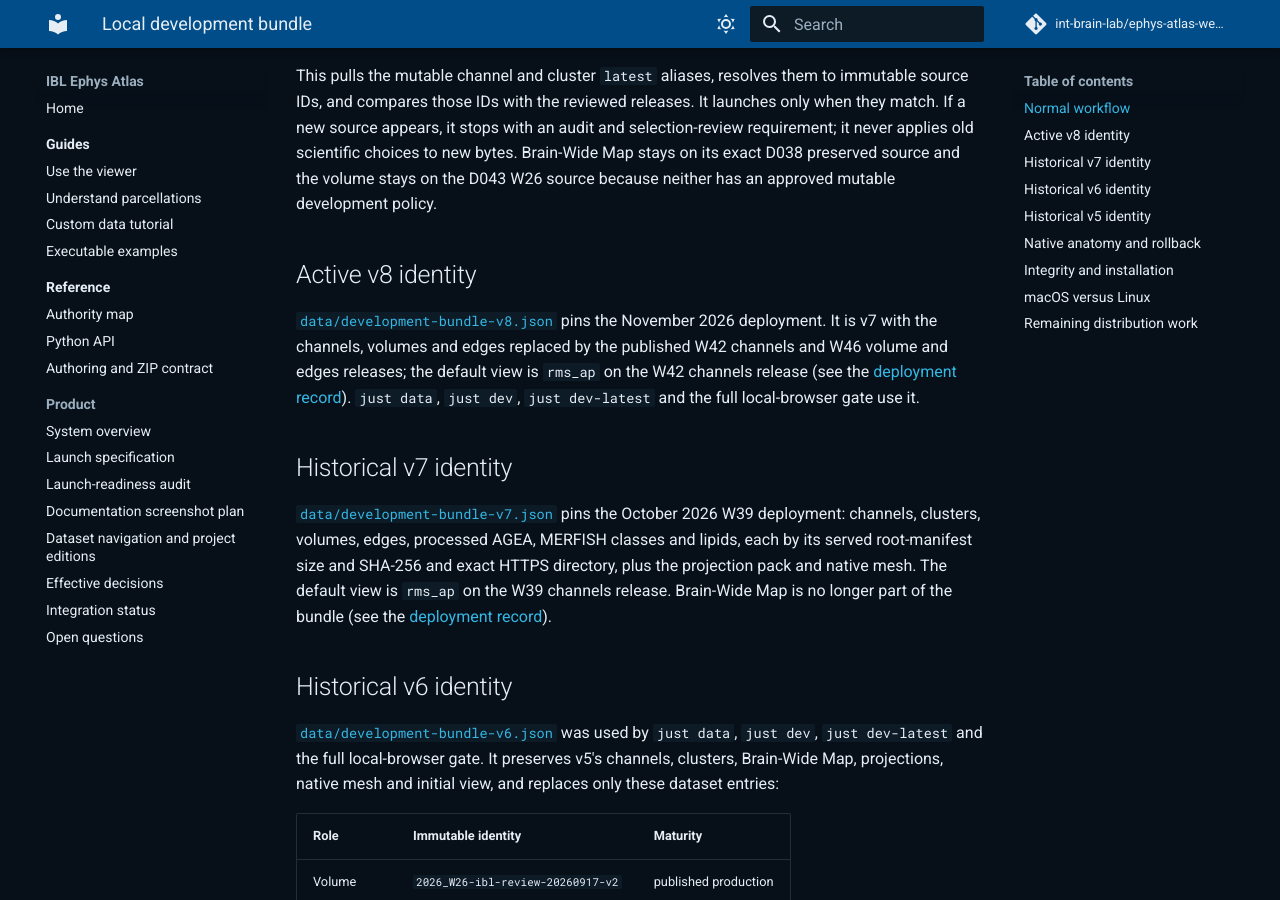
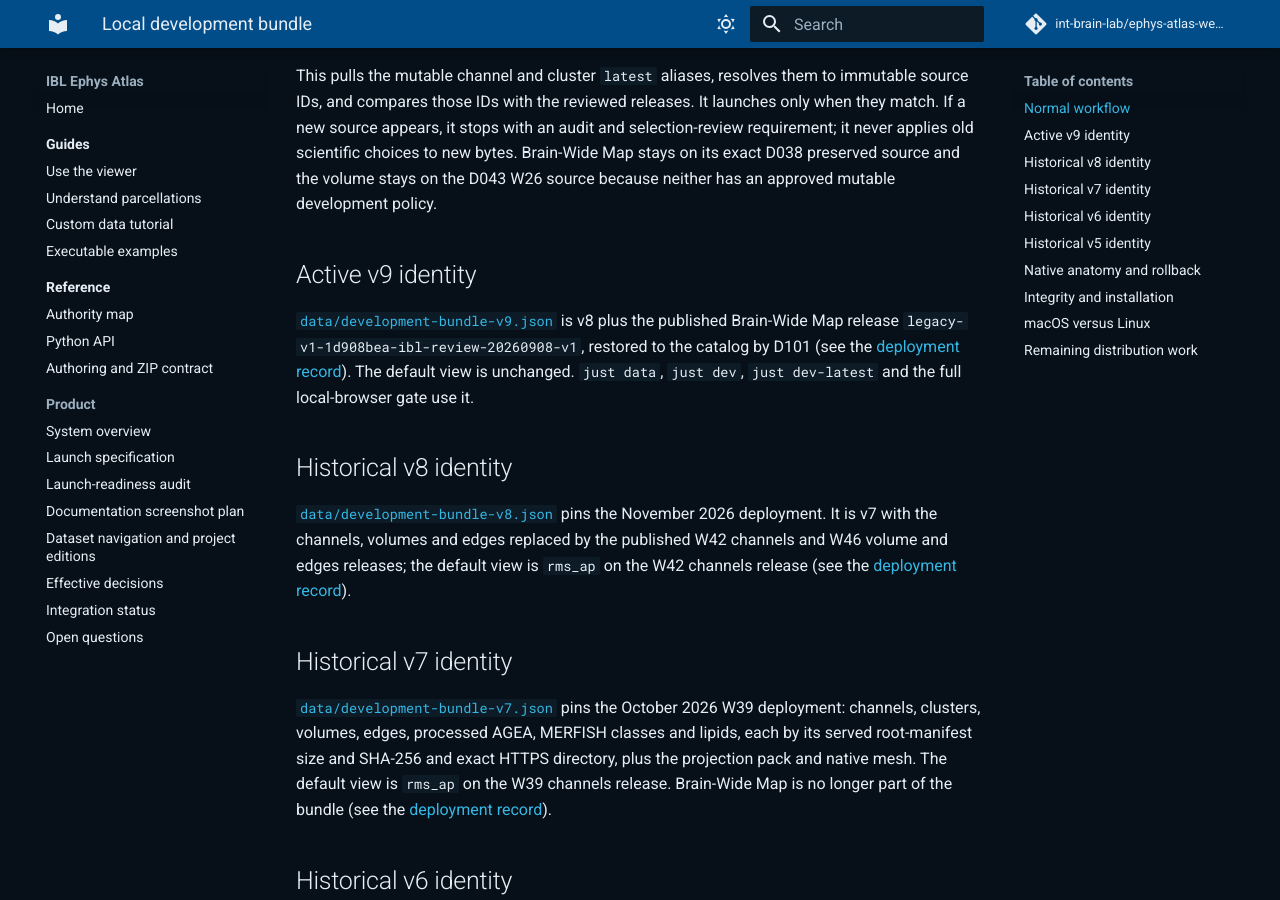
Before and after one commit to int-brain-lab/ephys-atlas-web-v2, an MkDocs documentation site: the page built from docs/data/LOCAL_DEVELOPMENT_BUNDLE.md, in a window 1280 px wide and 900 px high, scrolled down 1189 px. Built offline with MkDocs 1.6.1 and Material for MkDocs 9.7.7, drawn with Linux system fonts in a browser that asks for light colours; comment, search, counter and statistics services are not loaded; some of the changed text lies outside the part shown.

Commit message:
Add development bundle v9 with the restored Brain-Wide Map release
Pin the published BWM release next to the W42/W46 releases so the local
catalog matches the promoted production catalog, and align the dev-server
project id with the published brainwide-map id.

```diff
--- a/docs/data/LOCAL_DEVELOPMENT_BUNDLE.md
+++ b/docs/data/LOCAL_DEVELOPMENT_BUNDLE.md
@@ -1,6 +1,6 @@
 # Local development bundle
 
-Status: active local-data runbook. Every v8 dataset resolves to an immutable
+Status: active local-data runbook. Every v9 dataset resolves to an immutable
 public HTTPS release; the projection pack and native mesh still require
 reviewed local bytes.
 
@@ -60,14 +60,22 @@ new bytes. Brain-Wide Map stays on its exact D038 preserved source and the
 volume stays on the D043 W26 source because neither has an approved mutable
 development policy.
 
-## Active v8 identity
+## Active v9 identity
+
+[`data/development-bundle-v9.json`](../../data/development-bundle-v9.json)
+is v8 plus the published Brain-Wide Map release
+`legacy-v1-1d908bea-ibl-review-20260908-v1`, restored to the catalog by D101
+(see the [deployment record](../publishing/BWM_RESTORATION_DEPLOYMENT_20261126.md)).
+The default view is unchanged. `just data`, `just dev`, `just dev-latest` and
+the full local-browser gate use it.
+
+## Historical v8 identity
 
 [`data/development-bundle-v8.json`](../../data/development-bundle-v8.json)
 pins the November 2026 deployment. It is v7 with the channels, volumes and
 edges replaced by the published W42 channels and W46 volume and edges releases;
 the default view is `rms_ap` on the W42 channels release (see the
-[deployment record](../publishing/W42_W46_DEPLOYMENT_20261115.md)). `just data`,
-`just dev`, `just dev-latest` and the full local-browser gate use it.
+[deployment record](../publishing/W42_W46_DEPLOYMENT_20261115.md)).
 
 ## Historical v7 identity
 
```
Also changed, not shown: 8 other files.
